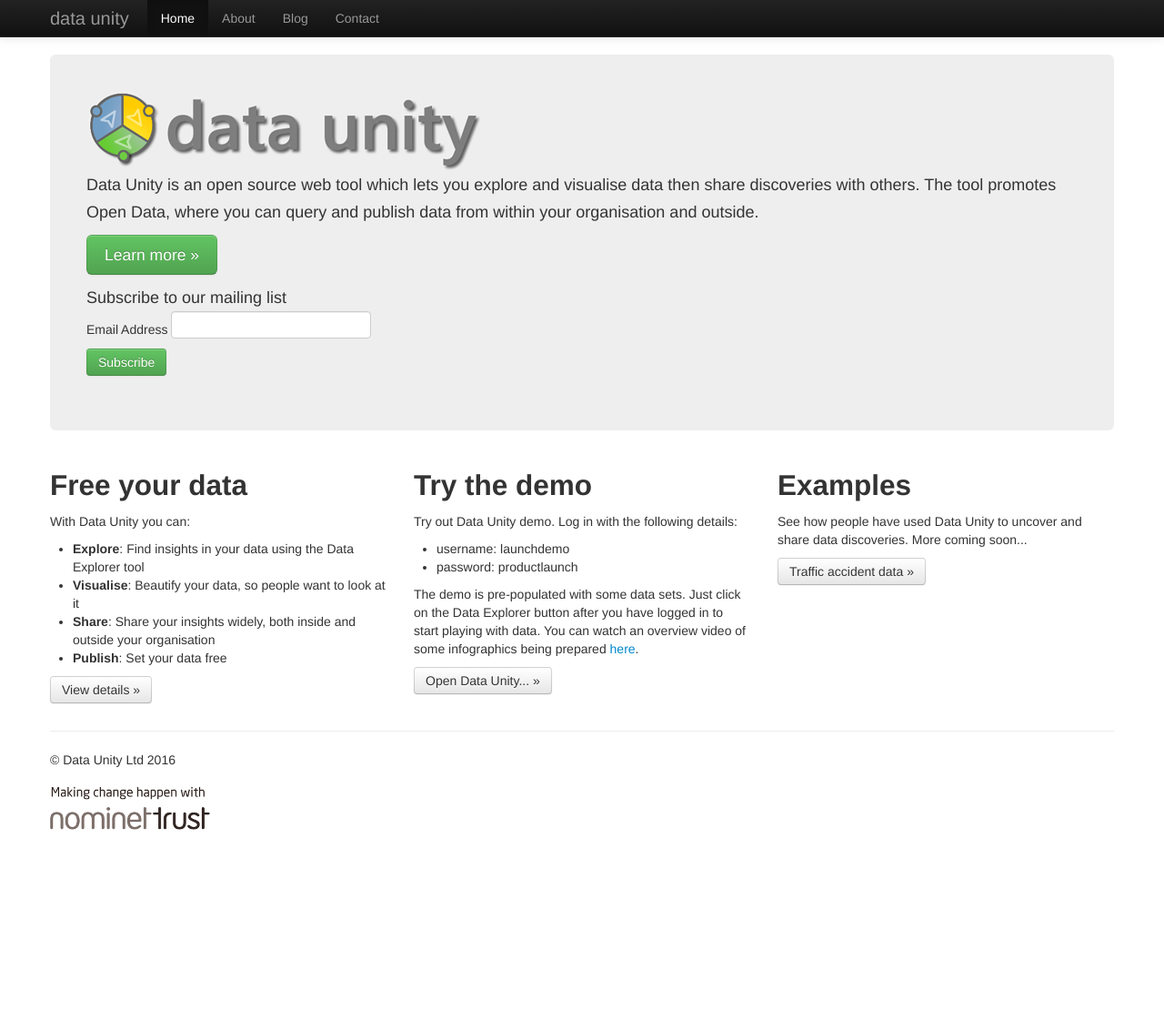
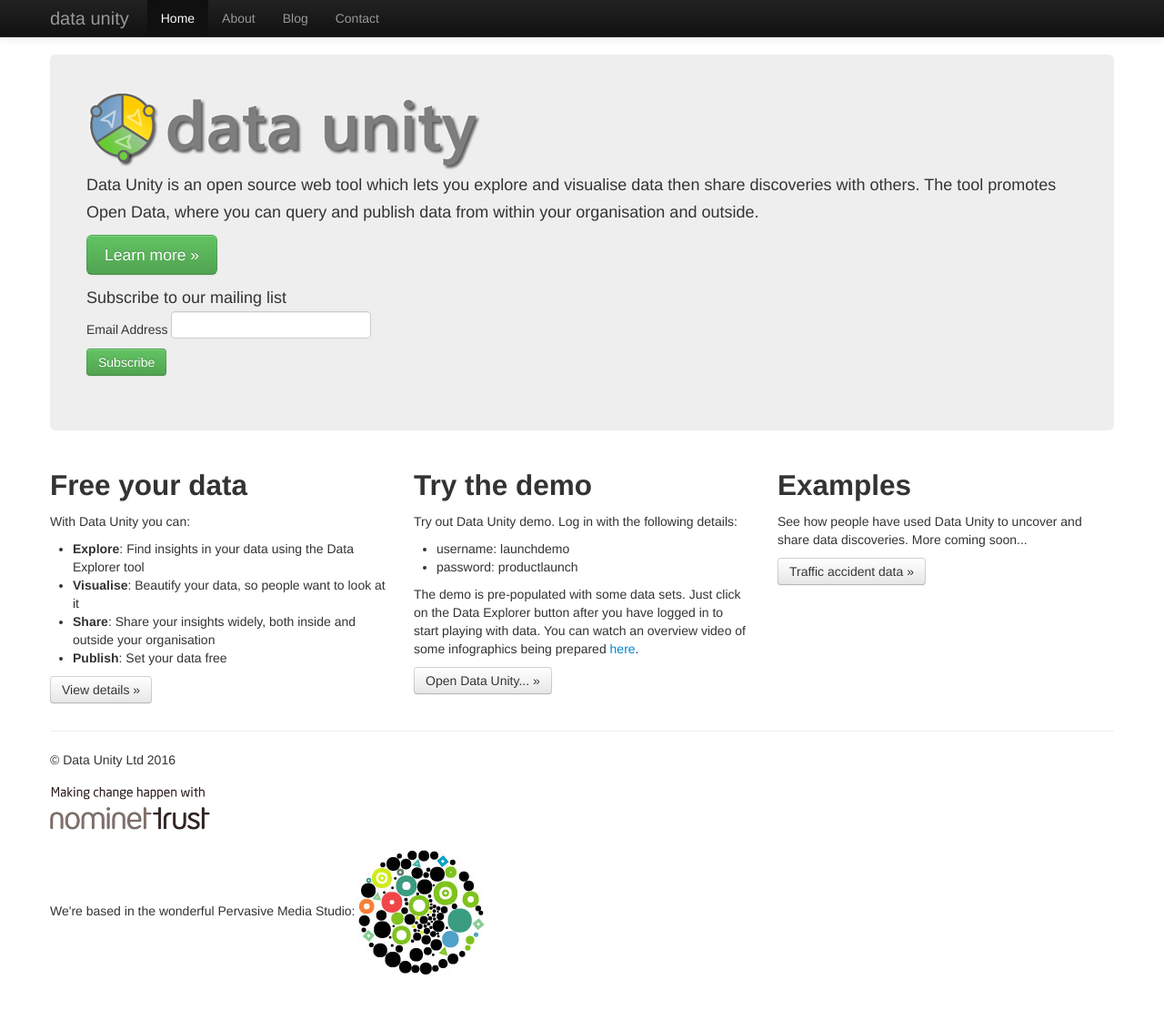
Before and after one commit to dataunity/dataunitysitepublic, a Jekyll site: the page index.html, which Jekyll copies as it is, in a window 1280 px wide and 1121 px high. Shown: the top 1110 px of the window at 91% size. Built offline with Jekyll 4.4.1, drawn with Linux system fonts in a browser that asks for light colours.

Commit message:
Add PM Studio to first page.

```diff
--- a/index.html
+++ b/index.html
@@ -160,7 +160,13 @@
 
       <footer>
         <p>&copy; Data Unity Ltd 2016</p>
-		<p><img src="/static/images/logos/nominettrust.png" alt="Nominet Trust logo" /></p>
+    		<p><img src="/static/images/logos/nominettrust.png" alt="Nominet Trust logo" /></p>
+        <p>
+            We're based in the wonderful Pervasive Media Studio:
+            <a href="http://www.watershed.co.uk/pmstudio/" target="_blank">
+              <img src="/static/images/logos/pmstudio-logo.jpg" alt="Pervasive Media Studio Logo"/>
+            </a>
+        </p>
       </footer>
 
     </div> <!-- /container -->
```
